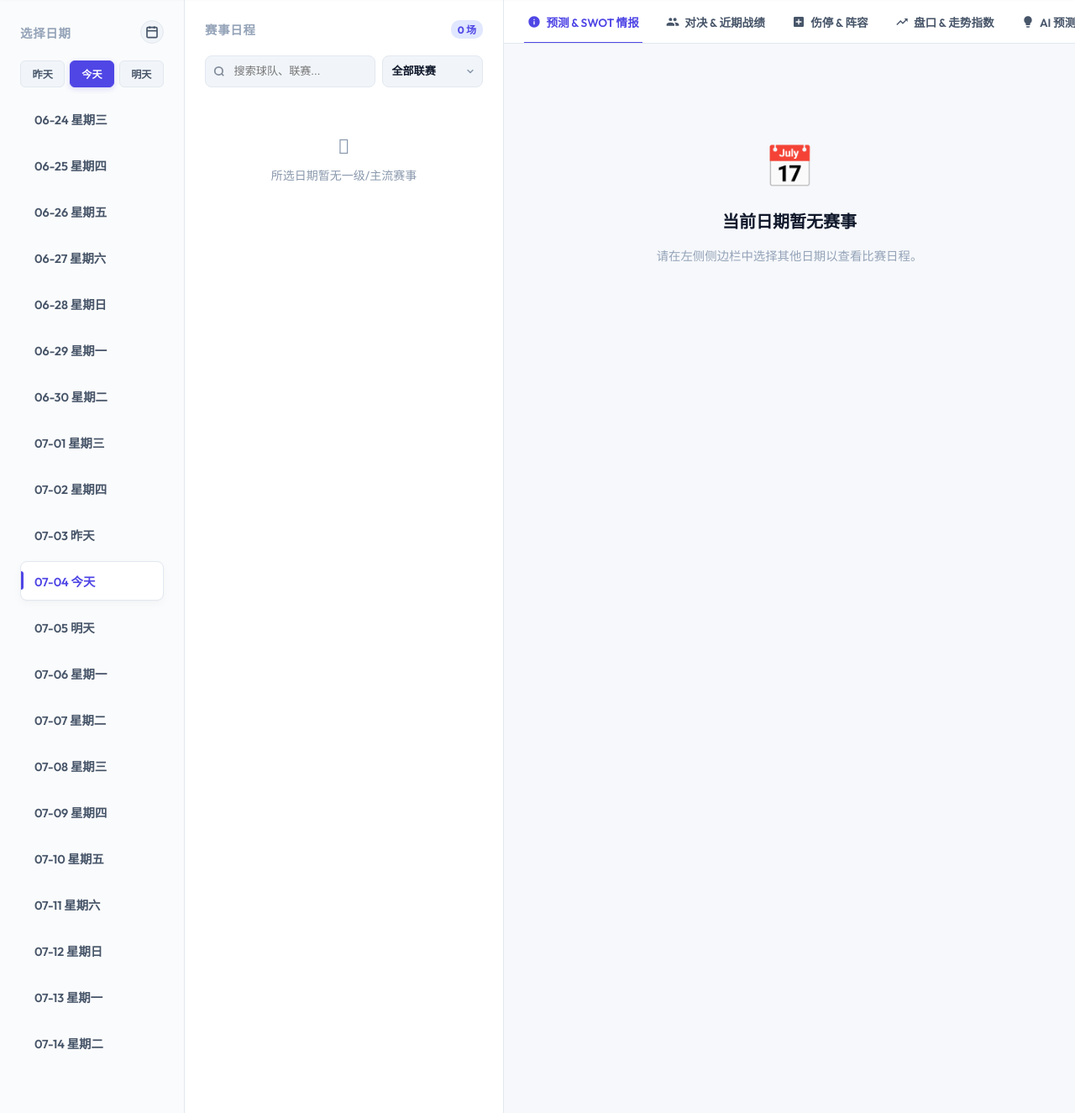
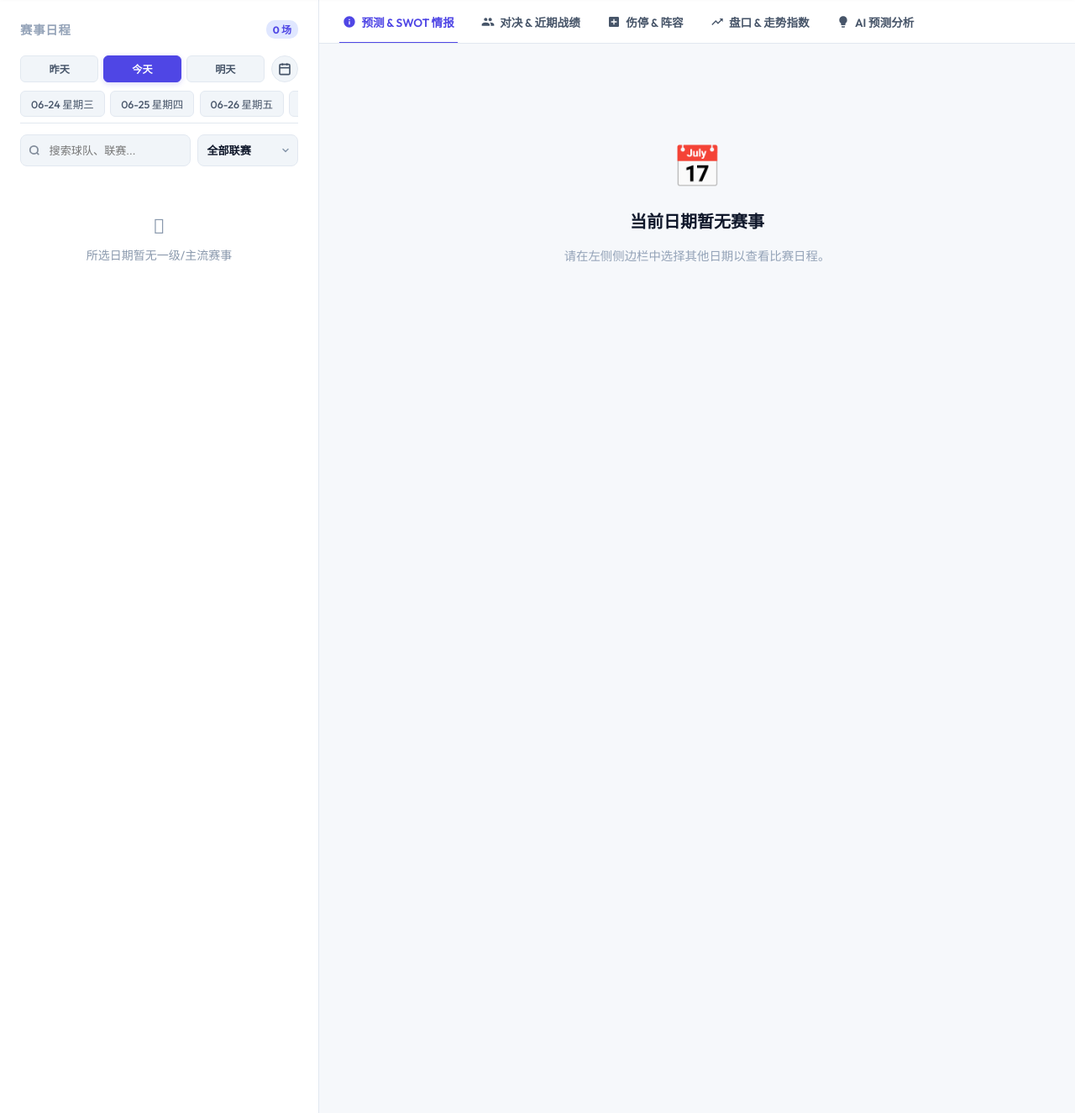
Before and after one commit to LiCongWei0624/OctopusPro, a Flask app: page / in a window 1280 px wide. Shown: the part 64-1389 px from the top of the page at 84% size. Run offline with Flask 3, Linux system fonts and the light colour scheme; data that the repository does not hold is empty; some libraries are stand-ins or nearby versions.

Commit message:
feat(ui): 将日期选择器重构至赛事列表顶部横排，实现黄金两栏大屏布局，并修复日历点击无反应的交互穿透Bug

```diff
--- a/static/style.css
+++ b/static/style.css
@@ -175,13 +175,13 @@ body {
 /* Workspace Panels */
 .workspace {
     display: grid;
-    grid-template-columns: 220px 380px 1fr;
+    grid-template-columns: 380px 1fr;
     height: calc(100vh - 64px);
     overflow: hidden;
 }
 
 /* Scrollable Container settings */
-.sidebar-dates, .panel-matches {
+.panel-matches {
     height: 100%;
     overflow-y: auto;
     background-color: var(--bg-panel);
@@ -236,40 +236,55 @@ body {
     position: relative;
     display: inline-flex;
     align-items: center;
+    justify-content: center;
+    width: 32px;
+    height: 32px;
+    flex-shrink: 0;
 }
 .calendar-picker-input {
     position: absolute;
+    top: 0;
+    left: 0;
+    width: 100%;
+    height: 100%;
     opacity: 0;
-    width: 0;
-    height: 0;
-    padding: 0;
-    margin: 0;
-    pointer-events: none;
+    cursor: pointer;
+    z-index: 2;
 }
 .calendar-picker-btn {
+    position: absolute;
+    top: 0;
+    left: 0;
     display: flex;
     align-items: center;
     justify-content: center;
-    width: 28px;
-    height: 28px;
+    width: 100%;
+    height: 100%;
     border-radius: 50%;
     background-color: var(--bg-body-secondary);
     border: 1px solid var(--border-color);
     color: var(--text-secondary);
-    cursor: pointer;
     transition: all 0.25s cubic-bezier(0.16, 1, 0.3, 1);
-}
-.calendar-picker-btn:hover {
+    z-index: 1;
+}
+.calendar-picker-input:hover ~ .calendar-picker-btn {
     background-color: var(--border-light);
     color: var(--color-primary);
     border-color: var(--color-primary);
     transform: scale(1.08);
 }
+.date-selection-top {
+    display: flex;
+    align-items: center;
+    gap: 0.5rem;
+    width: 100%;
+    margin-bottom: 0.65rem;
+}
 .date-quick-nav {
     display: flex;
     gap: 0.35rem;
-    margin-bottom: 0.85rem;
-    width: 100%;
+    flex: 1;
+    width: auto;
 }
 .btn-quick-date {
     flex: 1;
@@ -294,47 +309,45 @@ body {
     box-shadow: 0 2px 6px rgba(79, 70, 229, 0.2);
 }
 
-/* --- Date List / Sidebar-dates --- */
+/* --- 横向滑动长轴极简日期列表 --- */
 .date-tabs {
     list-style: none;
-    display: flex;
-    flex-direction: column;
-    gap: 0.5rem;
-}
-
+    display: flex !important;
+    flex-direction: row !important;
+    overflow-x: auto !important;
+    scrollbar-width: none !important;
+    white-space: nowrap !important;
+    gap: 0.4rem !important;
+    padding-bottom: 0.4rem !important;
+    margin-bottom: 0.85rem !important;
+    border-bottom: 1.5px solid var(--border-color);
+}
+.date-tabs::-webkit-scrollbar {
+    display: none !important;
+}
 .date-tab {
-    padding: 0.75rem 1rem;
-    border-radius: var(--border-radius-sm);
-    cursor: pointer;
-    font-weight: 600;
-    font-size: 0.9rem;
-    color: var(--text-secondary);
-    transition: var(--transition-smooth);
-    border: 1px solid transparent;
-}
-
+    flex-shrink: 0 !important;
+    padding: 0.35rem 0.75rem !important;
+    font-size: 0.78rem !important;
+    border-radius: 6px !important;
+    background-color: var(--bg-body-secondary);
+    border: 1px solid var(--border-color);
+    color: var(--text-secondary);
+    font-weight: 500;
+    transition: all 0.2s ease;
+}
 .date-tab:hover {
-    background-color: var(--bg-body-secondary);
-    color: var(--text-primary);
-}
-
+    background-color: var(--border-light);
+    color: var(--text-primary);
+}
 .date-tab.active {
-    background-color: #fff;
-    color: var(--color-primary);
-    border-color: var(--border-color);
-    box-shadow: var(--shadow-soft);
-    position: relative;
-}
-
+    background-color: var(--color-primary-light) !important;
+    color: var(--color-primary) !important;
+    border-color: var(--color-primary) !important;
+    font-weight: 700;
+}
 .date-tab.active::after {
-    content: '';
-    position: absolute;
-    left: 0;
-    top: 25%;
-    width: 3px;
-    height: 50%;
-    background-color: var(--color-primary);
-    border-radius: 0 4px 4px 0;
+    display: none !important;
 }
 
 /* --- Matches List / panel-matches --- */
--- a/templates/index.html
+++ b/templates/index.html
@@ -43,10 +43,21 @@
 
         <!-- Main Workspace -->
         <div class="workspace">
-            <!-- Col 1: Date Sidebar -->
-            <aside class="sidebar-dates">
-                <div class="sidebar-header" style="display: flex; align-items: center; justify-content: space-between;">
-                    <h3>选择日期</h3>
+            <!-- Col 1: Match List (Shuffled to the Left) -->
+            <section class="panel-matches">
+                <div class="panel-title-bar">
+                    <h3>赛事日程</h3>
+                    <span id="match-count-badge" class="count-badge">0 场</span>
+                </div>
+
+                <!-- 新的顶部日期与捷径操控中心 -->
+                <div class="matches-header-filters">
+                    <div class="date-selection-top">
+                        <div class="date-quick-nav">
+                            <button class="btn-quick-date" onclick="selectQuickDate('yesterday')">昨天</button>
+                            <button id="btn-quick-today" class="btn-quick-date active-today" onclick="selectQuickDate('today')">今天</button>
+                            <button class="btn-quick-date" onclick="selectQuickDate('tomorrow')">明天</button>
+                        </div>
                         <div class="datepicker-container">
                             <input type="date" id="calendar-date-picker" class="calendar-picker-input" onchange="selectCalendarDate(this.value)">
                             <label for="calendar-date-picker" class="calendar-picker-btn" title="点击日历选择任意日期">
@@ -59,25 +70,13 @@
                             </label>
                         </div>
                     </div>
-                <!-- 昨天、今天、明天 极速捷径 -->
-                <div class="date-quick-nav">
-                    <button class="btn-quick-date" onclick="selectQuickDate('yesterday')">昨天</button>
-                    <button id="btn-quick-today" class="btn-quick-date active-today" onclick="selectQuickDate('today')">今天</button>
-                    <button class="btn-quick-date" onclick="selectQuickDate('tomorrow')">明天</button>
-                </div>
+                    <!-- 横向滚动的 21 日长轴极简日期列表 -->
                     <ul id="date-list" class="date-tabs">
-                    <!-- Dynamic Date Tabs -->
                         <div class="tab-skeleton"></div>
                         <div class="tab-skeleton"></div>
                     </ul>
-            </aside>
+                </div>
 
-            <!-- Col 2: Match List -->
-            <section class="panel-matches">
-                <div class="panel-title-bar">
-                    <h3>赛事日程</h3>
-                    <span id="match-count-badge" class="count-badge">0 场</span>
-                </div>
                 <div id="league-filter-bar" class="league-filter-bar"></div>
                 <div id="matches-container" class="matches-grid">
                     <!-- Dynamic Match Cards -->
```
Lines whose indentation alone changed are shown as unchanged.
